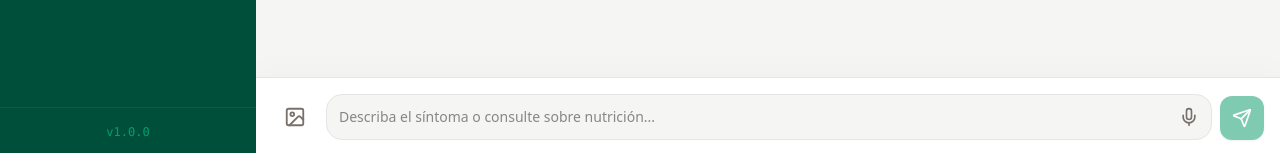
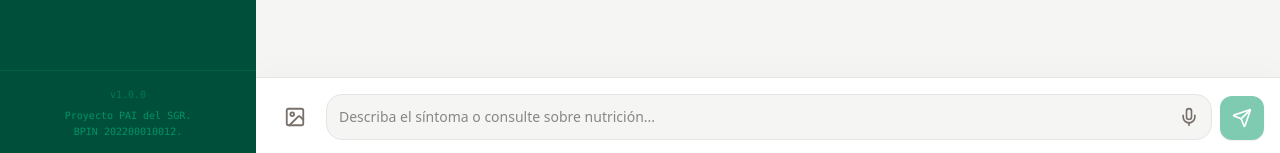
Before and after one commit to rabetanc/PAIBot-Aguacate, a React (Vite) app: page / in a window 1280 px wide. Shown: the part 644-797 px from the top of the page. Built offline with nearby package versions, Linux system fonts and the light colour scheme.

Commit message:
feat: Display project and BPIN info
Add project name and BPIN to the footer and mobile navigation for better context and attribution.

```diff
--- a/src/App.tsx
+++ b/src/App.tsx
@@ -46,8 +46,10 @@ export default function App() {
             );
           })}
         </nav>
-        <div className="p-4 border-t border-emerald-800 text-xs text-emerald-400/60 text-center font-mono">
-          v1.0.0
+        <div className="p-4 border-t border-emerald-800 text-[10px] text-emerald-400/50 text-center font-mono leading-relaxed">
+          <div className="opacity-60 mb-1">v1.0.0</div>
+          <div>Proyecto PAI del SGR.</div>
+          <div>BPIN 202200010012.</div>
         </div>
       </aside>
 
@@ -71,6 +73,9 @@ export default function App() {
         </div>
 
         {/* Mobile Bottom Navigation */}
+        <div className="md:hidden bg-white border-t border-stone-100 px-4 py-1 text-[9px] text-stone-400 text-center font-mono">
+          Proyecto PAI del SGR. BPIN 202200010012.
+        </div>
         <nav className="md:hidden bg-white border-t border-stone-200 flex justify-around p-2 pb-safe shadow-[0_-4px_20px_rgba(0,0,0,0.05)] z-10">
           {tabs.map((tab) => {
             const Icon = tab.icon;
```
